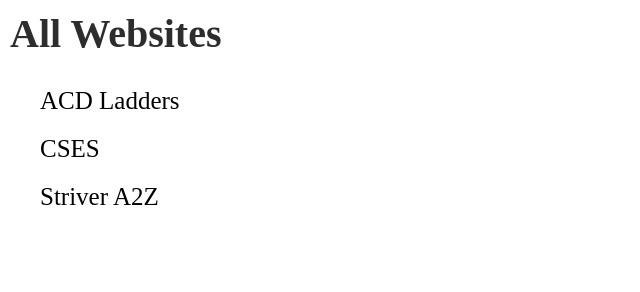
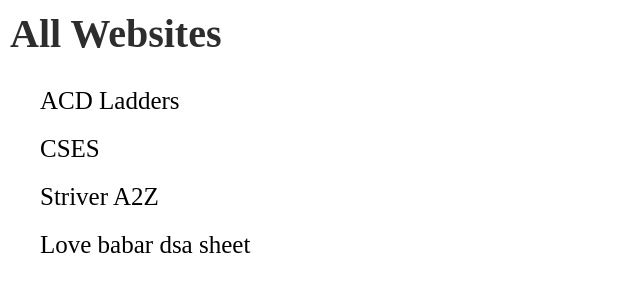
Before and after one commit to vijay-kumar-79/coding-website, a plain HTML site: page index.html in a window 1280 px wide. Shown: the whole page, without its empty margins (0-640 px from the left). Drawn offline with Linux system fonts and the light colour scheme.

Commit message:
added babbar dsa sheet

```diff
--- a/index.html
+++ b/index.html
@@ -18,7 +18,9 @@
 		<div class="box">
 			<a href="https://takeuforward.org/strivers-a2z-dsa-course/strivers-a2z-dsa-course-sheet-2">Striver A2Z</a>
 		</div>
-
+		<div class="box">
+			<a href="https://docs.google.com/spreadsheets/d/1WP-98lLfnRfAKeeIw1SXvkQ6vzY8NhHDOFS0pfwGX5M/edit?gid=1438138252#gid=1438138252">Love babar dsa sheet</a>
+		</div>
 	</div>
 </body>
 </html>
```
